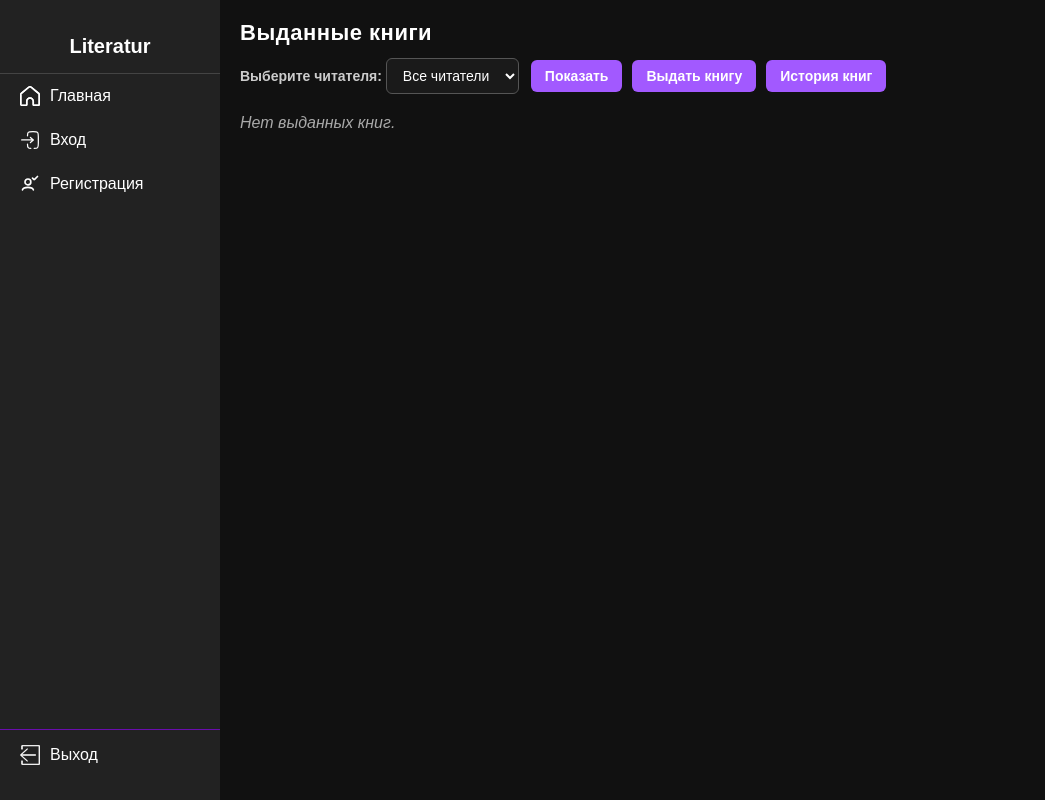
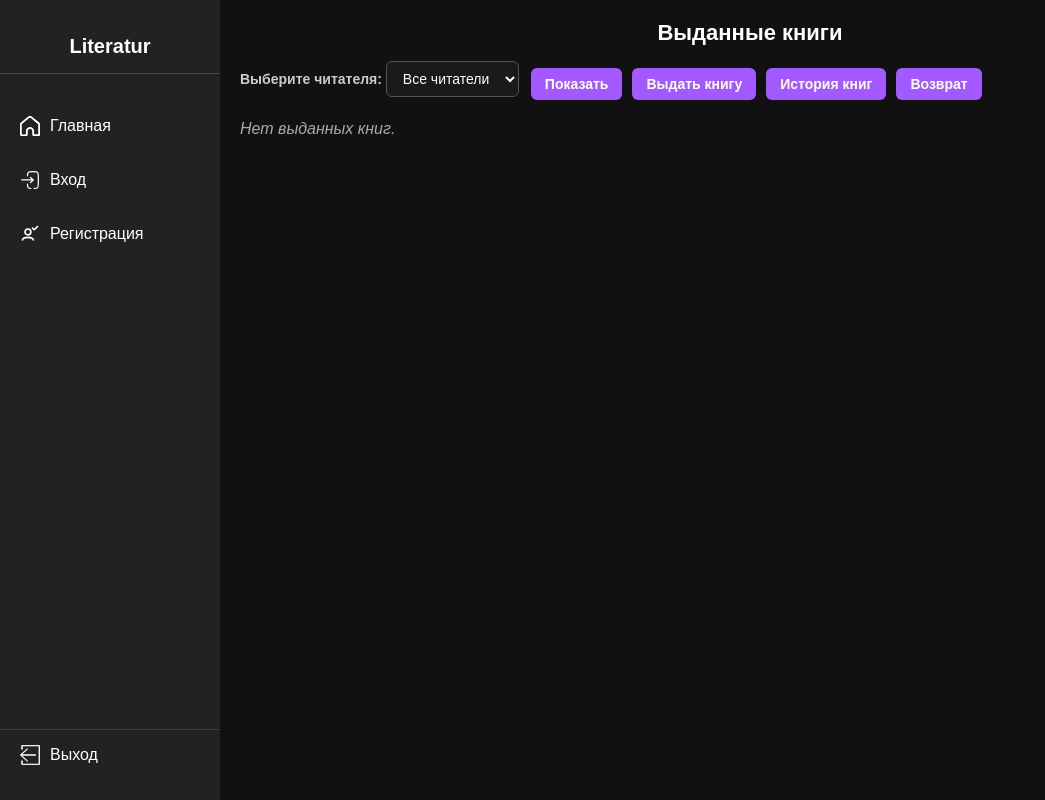
Before and after one commit to Deep273/practice_server, a PHP site: template views/site/borrowed_books.php in a window 1280 px wide. Shown: the whole page, without its empty margins (0-1045 px from the left). Run offline with PHP 8.4, Linux system fonts and the light colour scheme; the template is opened without the code that fills it, so the values that code supplies are empty.

Commit message:
result_of_2tasks FIX

```diff
--- a/app/Controller/Site.php
+++ b/app/Controller/Site.php
@@ -13,9 +13,6 @@
 use Carbon\Carbon;
 class Site
 {
-    /**
-     * @throws \Exception
-     */
     public function index(Request $request): string
     {
         $posts = Post::where('id', $request->id)->get();
@@ -56,8 +53,6 @@
     }
 
     // Метод для отображения формы добавления книги
-    // Метод для отображения формы добавления книги
-    // Отображение формы
     public function createBook(): string
     {
         return new View('site/create-book'); // путь до views/site/add_book.php
--- a/public/css/style.css
+++ b/public/css/style.css
@@ -33,6 +33,8 @@
 .sidebar nav {
     display: flex;
     flex-direction: column;
+    gap: 10px;
+    margin-top: 30px;
 }
 
 .sidebar nav a {
@@ -928,7 +930,6 @@
     margin-bottom: 20px;
     color: #fff;
     font-weight: bold;
-    letter-spacing: 0.5px;
 }
 
 .filter-form {
@@ -1392,3 +1391,77 @@
     margin-top: 15px;
     text-align: center;
 }
+
+
+h2 {
+    text-align: center;
+    margin-bottom: 20px;
+    font-size: 26px;
+    font-weight: bold;
+    color: #4a148c;
+}
+
+.success-message {
+    text-align: center;
+    color: #2e7d32;
+    padding: 10px 15px;
+    border-radius: 8px;
+    margin: 15px auto;
+    width: fit-content;
+    font-size: 14px;
+}
+
+.return-books {
+    display: flex;
+    flex-wrap: wrap;
+    gap: 20px;
+    justify-content: center;
+    margin-top: 25px;
+}
+
+.return-card {
+    border: 1px solid #ffffff;
+    border-radius: 12px;
+    padding: 20px;
+    width: 280px;
+    box-shadow: 0 4px 10px rgba(0,0,0,0.08);
+    transition: transform 0.2s ease, box-shadow 0.2s ease;
+}
+
+.return-card:hover {
+    transform: translateY(-4px);
+    box-shadow: 0 6px 14px rgba(0,0,0,0.12);
+}
+
+.return-card p {
+    margin: 6px 0;
+    color: #ffffff;
+    font-size: 15px;
+}
+
+.btn {
+    display: inline-block;
+    padding: 10px 18px;
+    background: #6a0dad;
+    color: #fff;
+    border: none;
+    border-radius: 8px;
+    cursor: pointer;
+    font-size: 14px;
+    transition: background 0.3s ease;
+    margin-top: 10px;
+}
+
+.btn:hover {
+    background: #4a148c;
+}
+
+.return-book {
+    background: #4caf50; /* зелёная кнопка */
+    color: #fff;
+    transition: background 0.3s ease;
+}
+
+.return-book:hover {
+    background: #388e3c;
+}
--- a/views/layouts/main.php
+++ b/views/layouts/main.php
@@ -10,7 +10,7 @@
 </head>
 <body>
 <?php
-// Получаем текущий путь (без GET-параметров)
+
 $current = parse_url($_SERVER['REQUEST_URI'], PHP_URL_PATH);
 ?>
 <aside class="sidebar">
@@ -67,7 +67,6 @@
 </aside>
 
 
-
 <!-- Основной контент -->
 <main>
     <?= $content ?? '' ?>
--- a/views/site/borrowed_books.php
+++ b/views/site/borrowed_books.php
@@ -15,6 +15,7 @@
         <button type="submit" class="btn">Показать</button>
         <a href="<?= app()->route->getUrl('/issue-book') ?>" class="btn btn-add">Выдать книгу</a>
         <a href="<?= app()->route->getUrl('/borrowers-by-book') ?>" class="btn btn-history">История книг</a>
+        <a href="<?= app()->route->getUrl('/return-book') ?>" class="btn return-book">Возврат</a>
     </div>
 </form>
 
--- a/views/site/list_books.php
+++ b/views/site/list_books.php
@@ -19,6 +19,7 @@
         <button class="btn delete-book">Удалить книгу</button>
         <a href="<?= app()->route->getUrl('/most-popular-books') ?>" class="btn popular-books">Популярные книги</a>
     </div>
+
 
 
 
```
Also changed, not shown: other parts of public/css/style.css (+10 -12 lines), routes/web.php (+4 -4 lines), views/site/return_book.php (+5 -3 lines).
